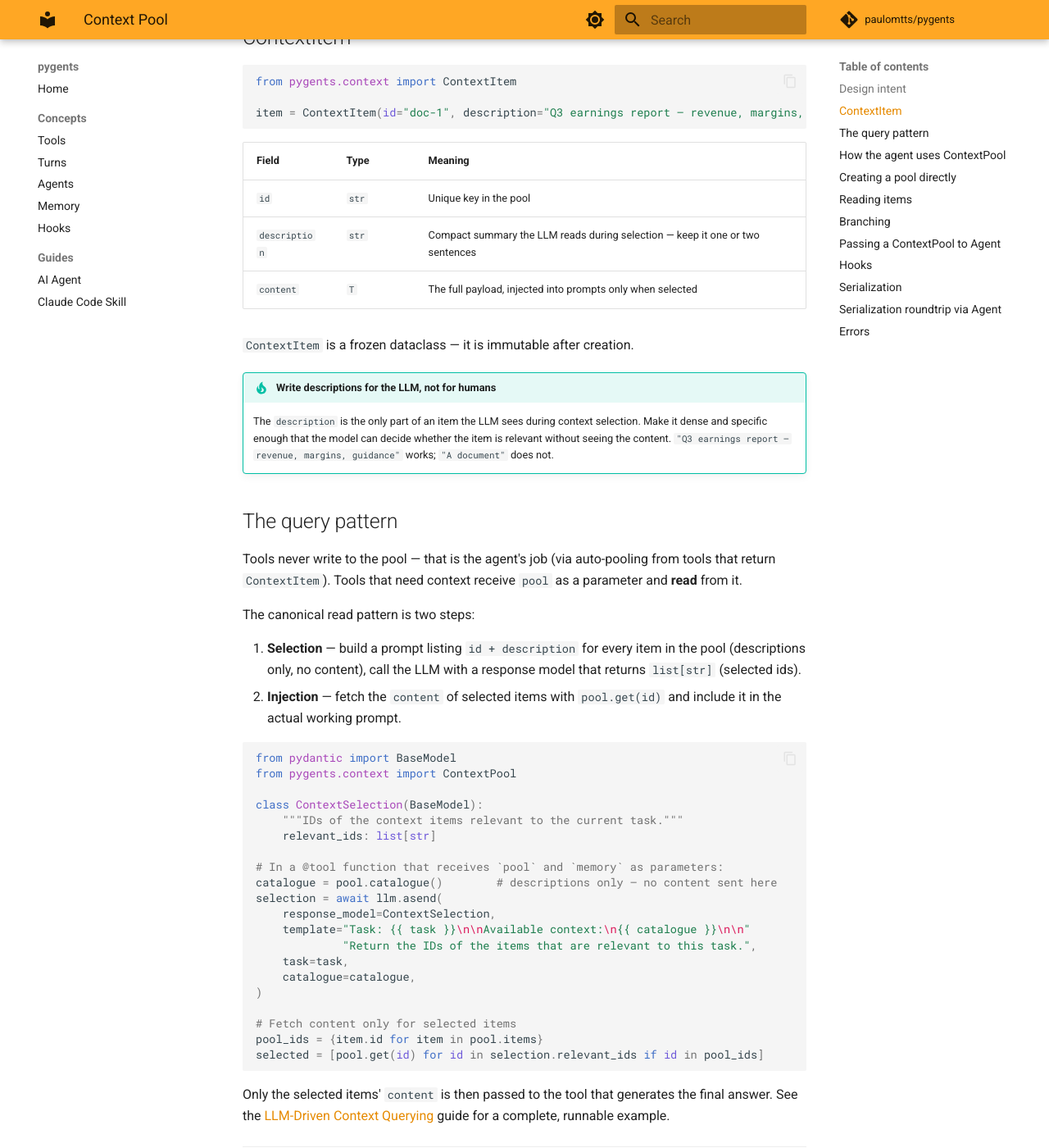
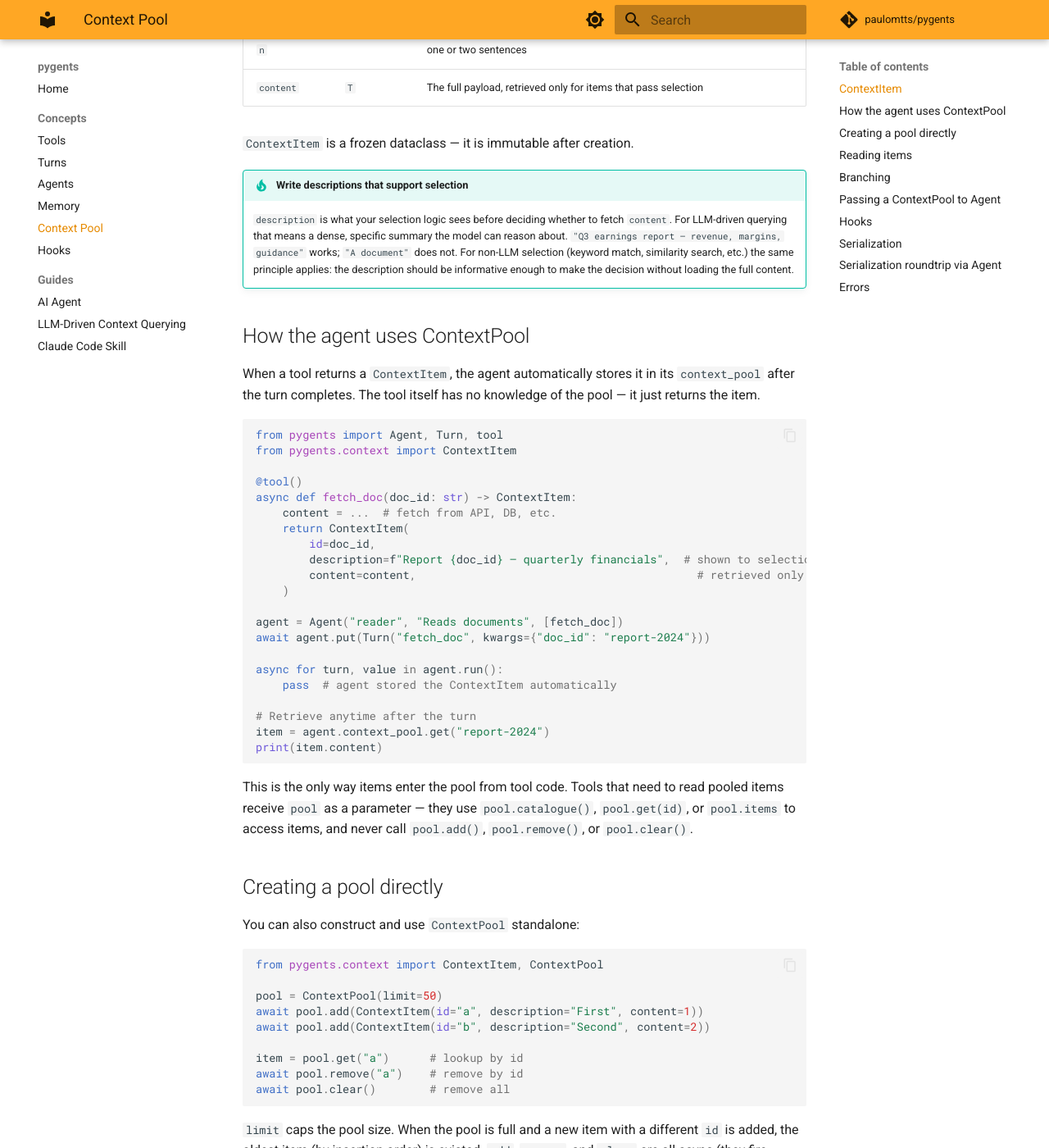
Before and after one commit to paulomtts/pygents, an MkDocs documentation site: the page built from docs/concepts/context.md, in a window 1280 px wide and 1400 px high, scrolled down 950 px. Shown: the whole window at 82% size. Built offline with MkDocs 1.6.1 and Material for MkDocs 9.7.7, drawn with Linux system fonts in a browser that asks for light colours; comment, search, counter and statistics services are not loaded; some of the changed text lies outside the part shown.

Commit message:
docs: add context pages to nav; make context.md framework-agnostic
mkdocs.yml
- Add "Context Pool" under Concepts (concepts/context.md)
- Add "LLM-Driven Context Querying" under Guides (guides/context-pool.md)

concepts/context.md
- Removed "Design intent" section header; rewrote opening as a plain
  description of what ContextPool is — a keyed store, not a solution
- description field framed as supporting selective retrieval generically;
  LLM querying mentioned only as one example, with a link to the guide
- Memory comparison table: "LLM-driven" -> "Application-defined"
- ContextItem field descriptions: removed LLM-specific language
- Description tip broadened to cover any selection logic
- Removed "The query pattern" section (belongs in the guide)
- Auto-pool code comments: "LLM reads this" -> neutral wording

Co-Authored-By: Claude Sonnet 4.5 <noreply@anthropic.com>

````diff
--- a/docs/concepts/context.md
+++ b/docs/concepts/context.md
@@ -1,12 +1,8 @@
 # Context Pool
 
-## Design intent
+`ContextPool` is a keyed, bounded store for `ContextItem` objects. Each item carries an `id`, a short `description`, and an arbitrary `content` payload. The agent owns writes — tools only read.
 
-A long-running agent accumulates a lot of context — fetched documents, database records, code snippets, prior tool outputs. The naive approach is to serialize all of it into every prompt, but this quickly hits token limits and increases cost even when most of the context is irrelevant to the current step.
-
-`ContextPool` is a specialized container that solves this problem. It stores items out-of-prompt and allows the agent to **query the pool with the LLM** — presenting only the lightweight `description` of each item, asking the model which ones are relevant, and fetching only those items' `content` to include in the actual prompt. The full payloads never leave the pool unless the LLM says they're needed.
-
-This keeps every prompt tight: the LLM sees descriptions (a sentence or two each) rather than full content until it explicitly selects items. The pattern scales gracefully — a pool of 200 items adds only a handful of description lines to a selection prompt, not 200 pages of content.
+The `description` field is designed to support selective retrieval: your code can inspect descriptions to decide which items' `content` to load, without pulling everything at once. How you implement that selection is entirely up to you. The [LLM-Driven Context Querying](../guides/context-pool.md) guide shows one approach using an LLM.
 
 `ContextPool` is distinct from `Memory`:
 
@@ -14,10 +10,8 @@ This keeps every prompt tight: the LLM sees descriptions (a sentence or two each
 |-|----------|---------------|
 | Items | Raw values (strings, dicts, etc.) | `ContextItem` objects with `id`, `description`, `content` |
 | Access | Sequential window | Keyed lookup by `id` |
-| Selection | Always included (bounded window) | LLM-driven: query descriptions, fetch relevant content |
+| Selection | Always included (bounded window) | Application-defined: query descriptions, fetch relevant content |
 | Use case | Conversation history, recent events | Documents, records, tool outputs accumulated over time |
-
----
 
 ## ContextItem
 
@@ -30,49 +24,13 @@ item = ContextItem(id="doc-1", description="Q3 earnings report — revenue, marg
 | Field | Type | Meaning |
 |-------|------|---------|
 | `id` | `str` | Unique key in the pool |
-| `description` | `str` | Compact summary the LLM reads during selection — keep it one or two sentences |
-| `content` | `T` | The full payload, injected into prompts only when selected |
+| `description` | `str` | Compact summary used by your selection logic to decide relevance — keep it one or two sentences |
+| `content` | `T` | The full payload, retrieved only for items that pass selection |
 
 `ContextItem` is a frozen dataclass — it is immutable after creation.
 
-!!! tip "Write descriptions for the LLM, not for humans"
-    The `description` is the only part of an item the LLM sees during context selection. Make it dense and specific enough that the model can decide whether the item is relevant without seeing the content. `"Q3 earnings report — revenue, margins, guidance"` works; `"A document"` does not.
-
-## The query pattern
-
-Tools never write to the pool — that is the agent's job (via auto-pooling from tools that return `ContextItem`). Tools that need context receive `pool` as a parameter and **read** from it.
-
-The canonical read pattern is two steps:
-
-1. **Selection** — build a prompt listing `id + description` for every item in the pool (descriptions only, no content), call the LLM with a response model that returns `list[str]` (selected ids).
-2. **Injection** — fetch the `content` of selected items with `pool.get(id)` and include it in the actual working prompt.
-
-```python
-from pydantic import BaseModel
-from pygents.context import ContextPool
-
-class ContextSelection(BaseModel):
-    """IDs of the context items relevant to the current task."""
-    relevant_ids: list[str]
-
-# In a @tool function that receives `pool` and `memory` as parameters:
-catalogue = pool.catalogue()        # descriptions only — no content sent here
-selection = await llm.asend(
-    response_model=ContextSelection,
-    template="Task: {{ task }}\n\nAvailable context:\n{{ catalogue }}\n\n"
-             "Return the IDs of the items that are relevant to this task.",
-    task=task,
-    catalogue=catalogue,
-)
-
-# Fetch content only for selected items
-pool_ids = {item.id for item in pool.items}
-selected = [pool.get(id) for id in selection.relevant_ids if id in pool_ids]
-```
-
-Only the selected items' `content` is then passed to the tool that generates the final answer. See the [LLM-Driven Context Querying](../guides/context-pool.md) guide for a complete, runnable example.
-
----
+!!! tip "Write descriptions that support selection"
+    `description` is what your selection logic sees before deciding whether to fetch `content`. For LLM-driven querying that means a dense, specific summary the model can reason about. `"Q3 earnings report — revenue, margins, guidance"` works; `"A document"` does not. For non-LLM selection (keyword match, similarity search, etc.) the same principle applies: the description should be informative enough to make the decision without loading the full content.
 
 ## How the agent uses ContextPool
 
@@ -87,8 +45,8 @@ async def fetch_doc(doc_id: str) -> ContextItem:
     content = ...  # fetch from API, DB, etc.
     return ContextItem(
         id=doc_id,
-        description=f"Report {doc_id} — quarterly financials",  # LLM reads this during selection
-        content=content,                                          # LLM reads this only when selected
+        description=f"Report {doc_id} — quarterly financials",  # shown to selection logic
+        content=content,                                          # retrieved only when selected
     )
 
 agent = Agent("reader", "Reads documents", [fetch_doc])
@@ -102,7 +60,7 @@ item = agent.context_pool.get("report-2024")
 print(item.content)
 ```
 
-This is the only way items enter the pool from tool code. Tools that need to use pooled items receive `pool` as a parameter and **read** from it — they never call `pool.add()`, `pool.remove()`, or `pool.clear()`.
+This is the only way items enter the pool from tool code. Tools that need to read pooled items receive `pool` as a parameter — they use `pool.catalogue()`, `pool.get(id)`, or `pool.items` to access items, and never call `pool.add()`, `pool.remove()`, or `pool.clear()`.
 
 ## Creating a pool directly
 
--- a/mkdocs.yml
+++ b/mkdocs.yml
@@ -54,7 +54,9 @@ nav:
     - Turns: concepts/turns.md
     - Agents: concepts/agents.md
     - Memory: concepts/memory.md
+    - Context Pool: concepts/context.md
     - Hooks: concepts/hooks.md
   - Guides:
     - AI Agent: guides/ai-agent.md
+    - LLM-Driven Context Querying: guides/context-pool.md
     - Claude Code Skill: guides/claude-code-skill.md
````
